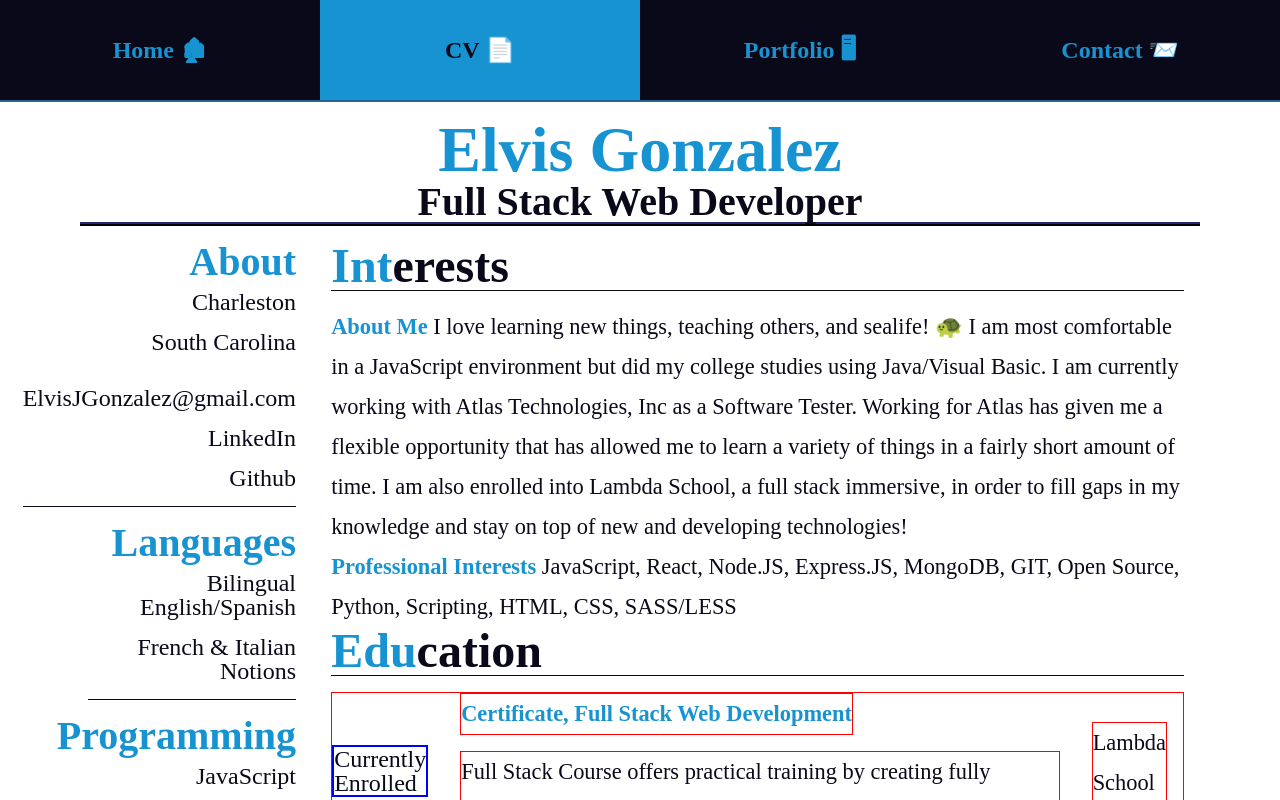
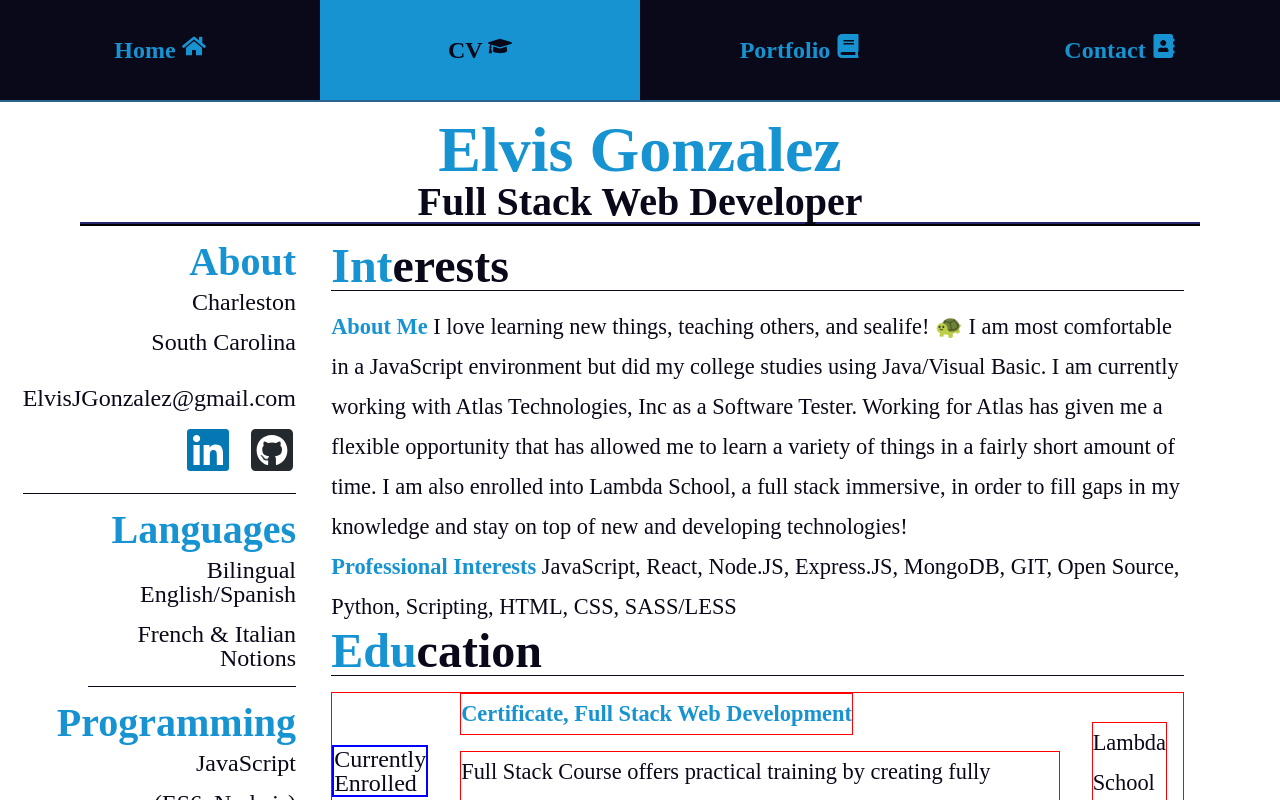
Before and after one commit to ElvisJG/resume-react, a React (Create React App) app: page /cv in a window 1280 px wide. Shown: the top 800 px of the page. Built offline with nearby package versions, Linux system fonts and the light colour scheme; the HTML template or start-up script is replaced by a standard one.

Commit message:
fixed an error with json file, added fontawesome icons

```diff
--- a/package.json
+++ b/package.json
@@ -10,6 +10,7 @@
     "nodemailer": "^6.2.1",
     "react": "^16.8.6",
     "react-dom": "^16.8.6",
+    "react-icons": "^3.7.0",
     "react-router-dom": "^5.0.1",
     "react-scripts": "3.0.1",
     "serve": "^11.0.2"
@@ -18,8 +19,7 @@
     "start": "react-scripts start",
     "build": "react-scripts build",
     "test": "react-scripts test",
-    "eject": "react-scripts eject",
-    "start": "node ."
+    "eject": "react-scripts eject"
   },
   "eslintConfig": {
     "extends": "react-app"
--- a/src/component/CV/Aside.js
+++ b/src/component/CV/Aside.js
@@ -1,4 +1,7 @@
 import React from 'react';
+
+import { FaLinkedin } from 'react-icons/fa';
+import { FaGithubSquare } from 'react-icons/fa';
 
 export default () => {
   return (
@@ -9,8 +12,14 @@ export default () => {
         <p>South Carolina</p>
         <br />
         <p>ElvisJGonzalez@gmail.com</p>
-        <p>LinkedIn</p>
-        <p>Github</p>
+        <div className='icons'>
+          <a href='https://www.linkedin.com/in/elvisjg/'>
+            <FaLinkedin size='3rem' />
+          </a>
+          <a href='https://github.com/elvisjg'>
+            <FaGithubSquare size='3rem' />
+          </a>
+        </div>
       </div>
       <div className='aside-section'>
         <h2>Languages</h2>
--- a/src/component/CV/CV.css
+++ b/src/component/CV/CV.css
@@ -5,6 +5,20 @@
 
 em {
   color: #1793d1;
+}
+
+.icons {
+  width: 100%;
+  margin: 1rem 0;
+}
+
+.icons a:nth-child(1) {
+  margin-right: 1rem;
+  color: #0577b2;
+}
+
+.icons a:nth-child(2) {
+  color: #24292e;
 }
 
 .main-section {
--- a/src/component/Navigation/Navbar.js
+++ b/src/component/Navigation/Navbar.js
@@ -1,6 +1,11 @@
 import React from 'react';
 import './Navbar.css';
 import { NavLink } from 'react-router-dom';
+
+import { FaHome } from 'react-icons/fa';
+import { FaGraduationCap } from 'react-icons/fa';
+import { FaBook } from 'react-icons/fa';
+import { FaAddressBook } from 'react-icons/fa';
 
 const Nav = () => {
   return (
@@ -9,25 +14,25 @@ const Nav = () => {
         <NavLink exact to='/'>
           Home{' '}
           <span role='img' aria-label='house'>
-            🏚
+            <FaHome />
           </span>
         </NavLink>
         <NavLink exact to='/cv'>
           CV{' '}
           <span role='img' aria-label='paper'>
-            📄
+            <FaGraduationCap />
           </span>
         </NavLink>
         <NavLink exact to='/portfolio'>
           Portfolio{' '}
           <span role='img' aria-label='computer'>
-            🖥
+            <FaBook />
           </span>
         </NavLink>
         <NavLink exact to='/contact'>
           Contact{' '}
           <span role='img' aria-label='mail'>
-            📨{' '}
+            <FaAddressBook />
           </span>
         </NavLink>
       </div>
```
Also changed, not shown: 1 other file (tests, documents, lock files or other folders).
